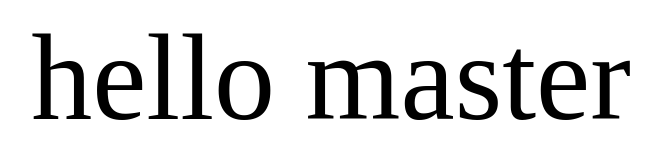
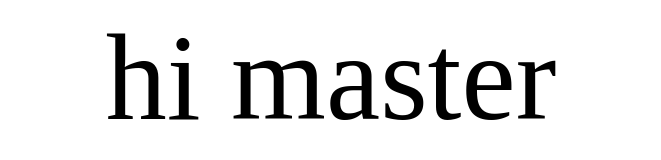
Before and after one commit to SaraHamama/hello-world, a plain HTML site: page index.html in a window 1280 px wide. Shown: the whole page, without its empty margins (309-970 px from the left). Drawn offline with Linux system fonts and the light colour scheme.

Commit message:
hello== hi

```diff
--- a/index.html
+++ b/index.html
@@ -20,7 +20,7 @@ index
 <body>
 <p>
 
-hello master
+hi master
 
 </p>
 
```
Also changed, not shown: 1 other file.
